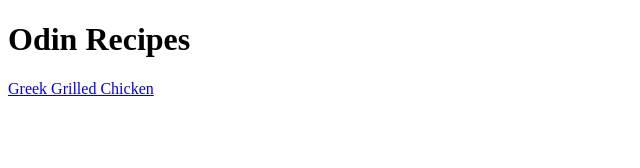
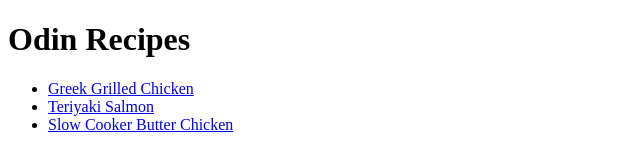
Before and after one commit to cobradactyl/odin-recipes, a plain HTML site: page index.html in a window 1280 px wide. Shown: the whole page, without its empty margins (0-640 px from the left). Drawn offline with Linux system fonts and the light colour scheme.

Commit message:
Add links to new recipes

```diff
--- a/index.html
+++ b/index.html
@@ -7,7 +7,10 @@
 
     <body>
         <h1>Odin Recipes</h1>
-        <a href="recipes/greek-grilled-chicken.html">Greek Grilled Chicken</a>
-
+        <ul>
+            <li><a href="recipes/greek-grilled-chicken.html">Greek Grilled Chicken</a></li>
+            <li><a href="recipes/teriyaki-salmon.html">Teriyaki Salmon</a></li>
+            <li><a href="recipes/slow-cooker-butter-chicken.html">Slow Cooker Butter Chicken</a></li>
+        </ul>
     </body>
 </html>
```
